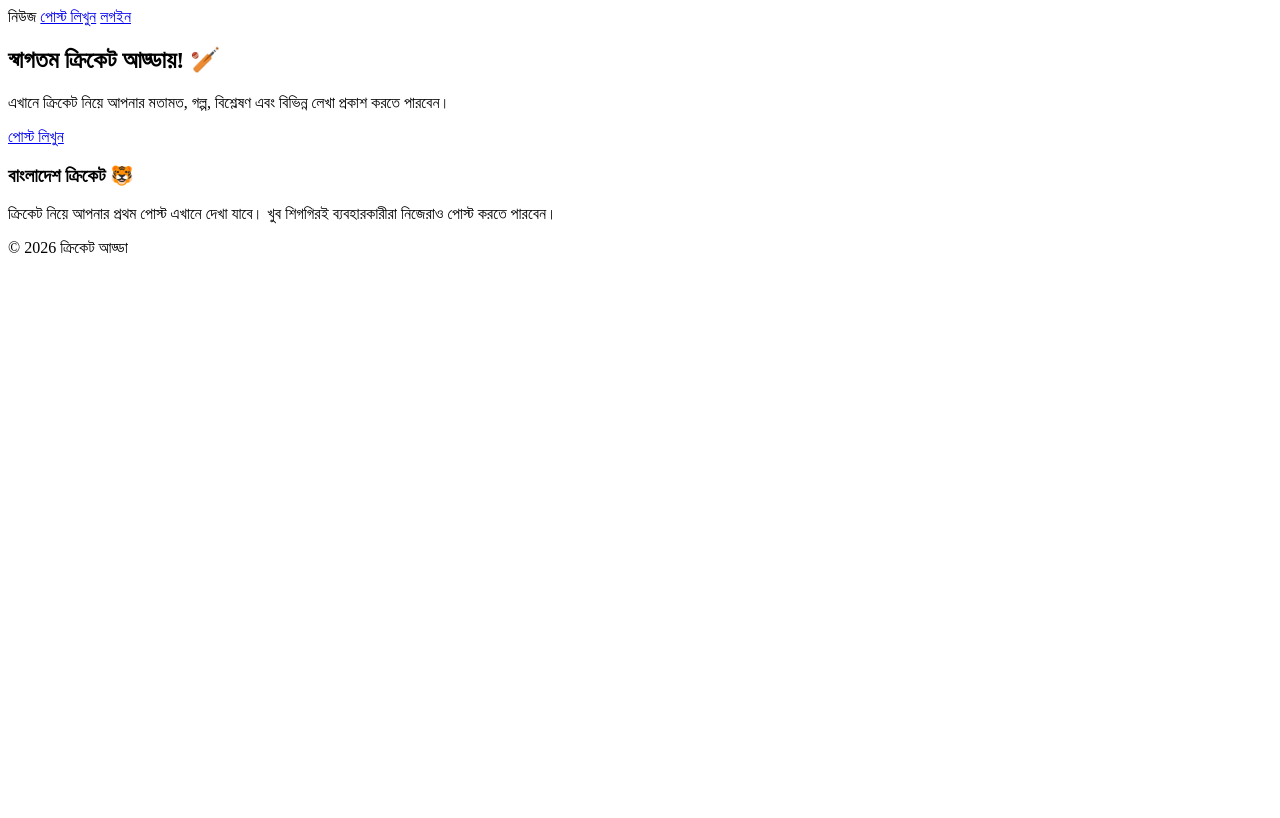
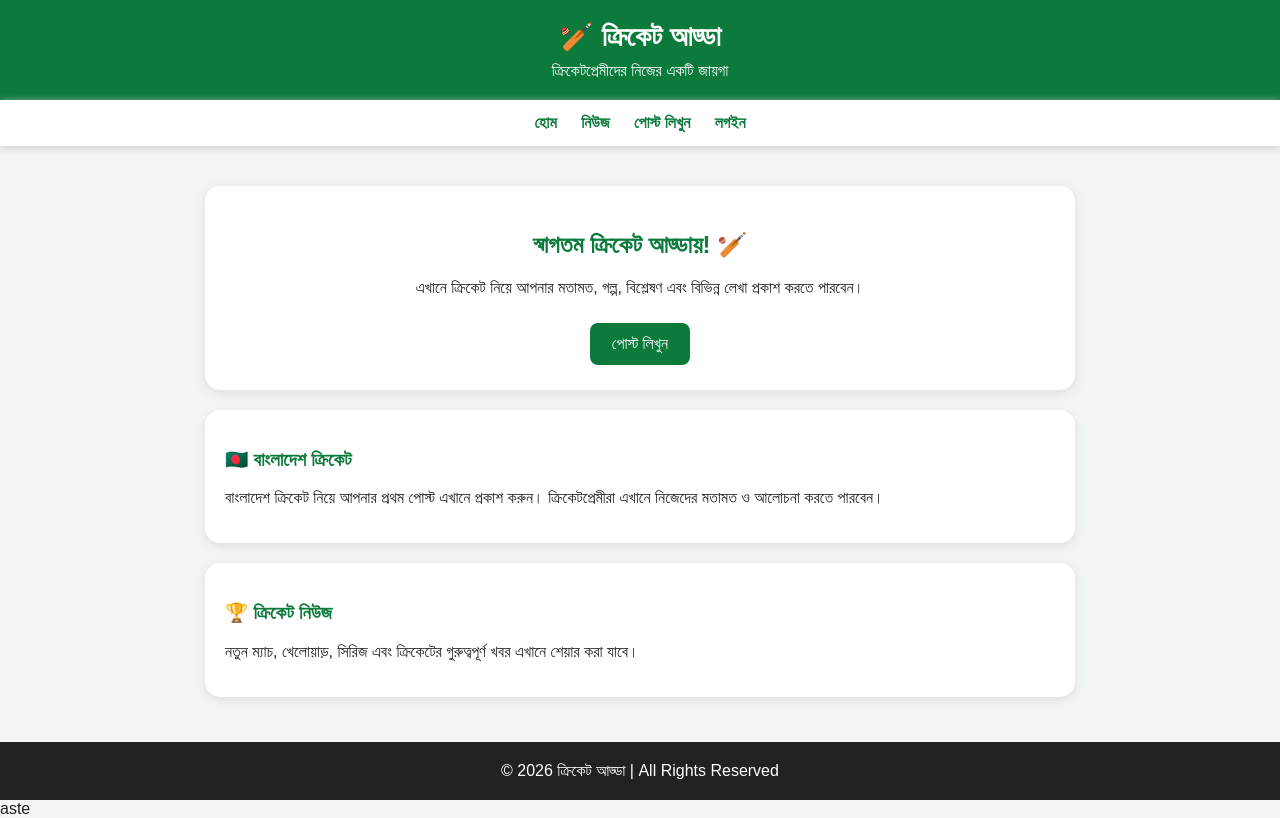
Before and after one commit to cricketdda/criket---adda, a plain HTML site: page index.html in a window 1280 px wide. Drawn offline with Linux system fonts and the light colour scheme.

Commit message:
Update index.html with new content and structure

```diff
--- a/index.html
+++ b/index.html
@@ -1,4 +1,112 @@
-নিউজ</a>
+ <!DOCTYPE html>
+<html lang="bn">
+<head>
+  <meta charset="UTF-8">
+  <meta name="viewport" content="width=device-width, initial-scale=1.0">
+  <title>ক্রিকেট আড্ডা</title>
+
+  <style>
+    * {
+      box-sizing: border-box;
+    }
+
+    body {
+      margin: 0;
+      font-family: Arial, sans-serif;
+      background: #f2f6f3;
+      color: #222;
+    }
+
+    header {
+      background: #0b7a3b;
+      color: white;
+      padding: 20px;
+      text-align: center;
+    }
+
+    header h1 {
+      margin: 0;
+      font-size: 28px;
+    }
+
+    header p {
+      margin: 8px 0 0;
+    }
+
+    nav {
+      background: white;
+      padding: 14px;
+      text-align: center;
+      box-shadow: 0 2px 8px #ccc;
+    }
+
+    nav a {
+      color: #0b7a3b;
+      text-decoration: none;
+      margin: 0 10px;
+      font-weight: bold;
+    }
+
+    .container {
+      max-width: 900px;
+      margin: 25px auto;
+      padding: 15px;
+    }
+
+    .welcome {
+      background: white;
+      padding: 25px;
+      border-radius: 15px;
+      text-align: center;
+      box-shadow: 0 3px 12px #ddd;
+    }
+
+    .welcome h2 {
+      color: #0b7a3b;
+    }
+
+    .button {
+      display: inline-block;
+      background: #0b7a3b;
+      color: white;
+      padding: 12px 22px;
+      border-radius: 8px;
+      text-decoration: none;
+      margin-top: 10px;
+    }
+
+    .post {
+      background: white;
+      margin-top: 20px;
+      padding: 20px;
+      border-radius: 15px;
+      box-shadow: 0 3px 10px #ddd;
+    }
+
+    .post h3 {
+      color: #0b7a3b;
+    }
+
+    footer {
+      background: #222;
+      color: white;
+      text-align: center;
+      padding: 20px;
+      margin-top: 30px;
+    }
+  </style>
+</head>
+
+<body>
+
+  <header>
+    <h1>🏏 ক্রিকেট আড্ডা</h1>
+    <p>ক্রিকেটপ্রেমীদের নিজের একটি জায়গা</p>
+  </header>
+
+  <nav>
+    <a href="#">হোম</a>
+    <a href="#">নিউজ</a>
     <a href="#">পোস্ট লিখুন</a>
     <a href="#">লগইন</a>
   </nav>
@@ -7,27 +115,40 @@
 
     <div class="welcome">
       <h2>স্বাগতম ক্রিকেট আড্ডায়! 🏏</h2>
+
       <p>
-        এখানে ক্রিকেট নিয়ে আপনার মতামত, গল্প, বিশ্লেষণ
-        এবং বিভিন্ন লেখা প্রকাশ করতে পারবেন।
+        এখানে ক্রিকেট নিয়ে আপনার মতামত, গল্প,
+        বিশ্লেষণ এবং বিভিন্ন লেখা প্রকাশ করতে পারবেন।
       </p>
 
       <a class="button" href="#">পোস্ট লিখুন</a>
     </div>
 
     <div class="post">
-      <h3>বাংলাদেশ ক্রিকেট 🐯</h3>
+      <h3>🇧🇩 বাংলাদেশ ক্রিকেট</h3>
+
       <p>
-        ক্রিকেট নিয়ে আপনার প্রথম পোস্ট এখানে দেখা যাবে।
-        খুব শিগগিরই ব্যবহারকারীরা নিজেরাও পোস্ট করতে পারবেন।
+        বাংলাদেশ ক্রিকেট নিয়ে আপনার প্রথম পোস্ট
+        এখানে প্রকাশ করুন। ক্রিকেটপ্রেমীরা এখানে
+        নিজেদের মতামত ও আলোচনা করতে পারবেন।
+      </p>
+    </div>
+
+    <div class="post">
+      <h3>🏆 ক্রিকেট নিউজ</h3>
+
+      <p>
+        নতুন ম্যাচ, খেলোয়াড়, সিরিজ এবং ক্রিকেটের
+        গুরুত্বপূর্ণ খবর এখানে শেয়ার করা যাবে।
       </p>
     </div>
 
   </div>
 
   <footer>
-    © 2026 ক্রিকেট আড্ডা
+    © 2026 ক্রিকেট আড্ডা | All Rights Reserved
   </footer>
 
 </body>
 </html>
+aste
```
